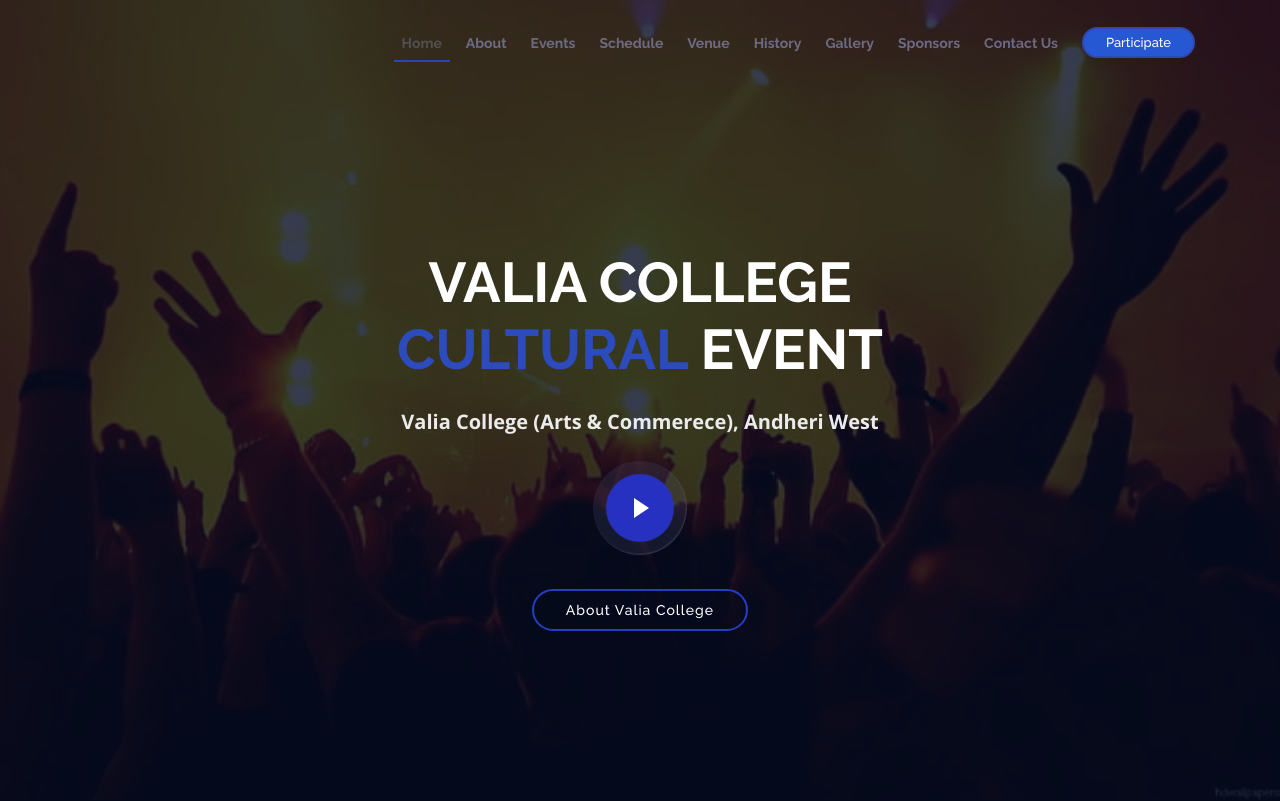
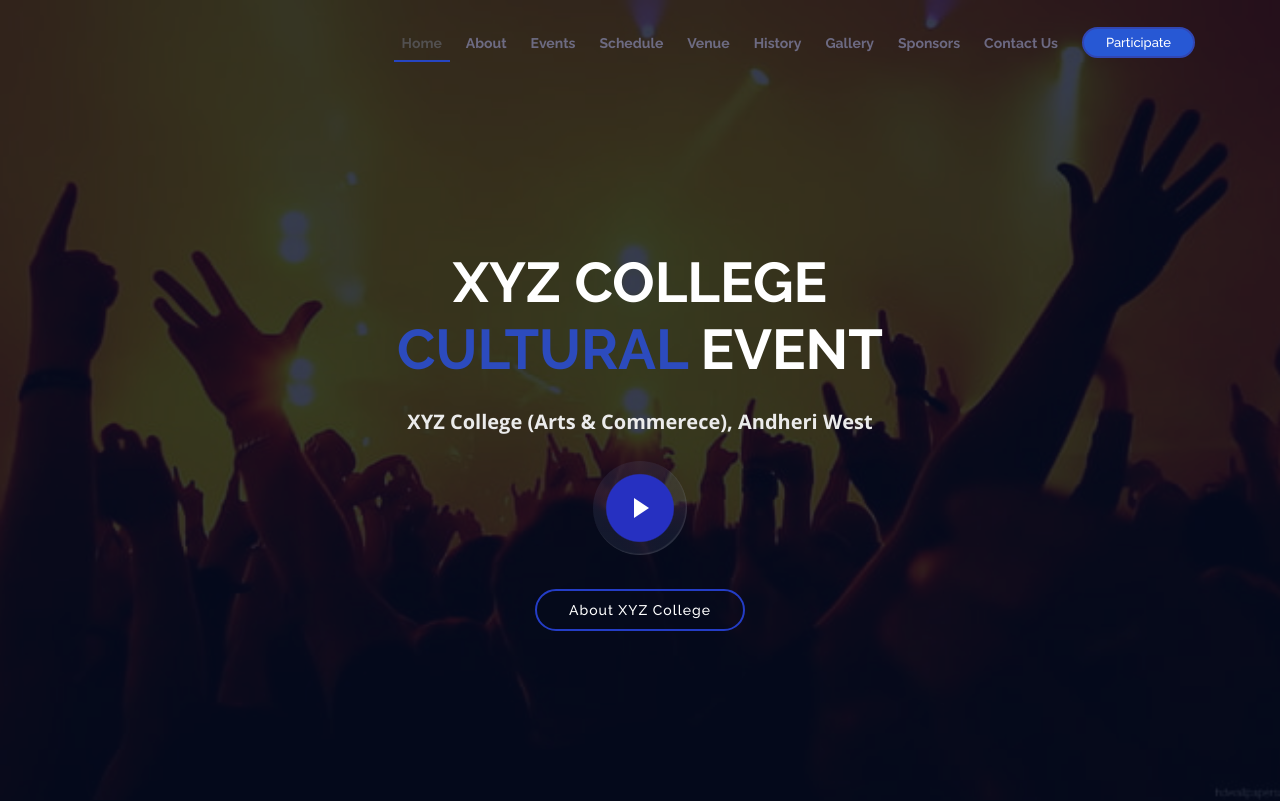
Before and after one commit to LordMelodias/College-Event-Management-System, a Flask app: page / in a window 1280 px wide. Shown: the top 801 px of the page. Run offline with Flask 3, Linux system fonts and the light colour scheme; some libraries are stand-ins or nearby versions.

Commit message:
modified:   templates/index.html 	modified:   templates/about.html

```diff
--- a/templates/index.html
+++ b/templates/index.html
@@ -5,11 +5,11 @@
   ============================-->
   <section id="intro">
     <div class="intro-container wow fadeIn">
-      <h1 class="mb-4 pb-0">Valia College<br><span>Cultural</span> Event</h1>
-      <p class="mb-4 pb-0">Valia College (Arts & Commerece), Andheri West</p>
+      <h1 class="mb-4 pb-0">XYZ College<br><span>Cultural</span> Event</h1>
+      <p class="mb-4 pb-0">XYZ College (Arts & Commerece), Andheri West</p>
       <a href="https://www.youtube.com/watch?v=6KfqrxlJXSY" class="venobox play-btn mb-4" data-vbtype="video"
         data-autoplay="true"></a>
-      <a href="/about" class="about-btn scrollto">About Valia College</a>
+      <a href="/about" class="about-btn scrollto">About XYZ College</a>
     </div>
   </section>
 
```
